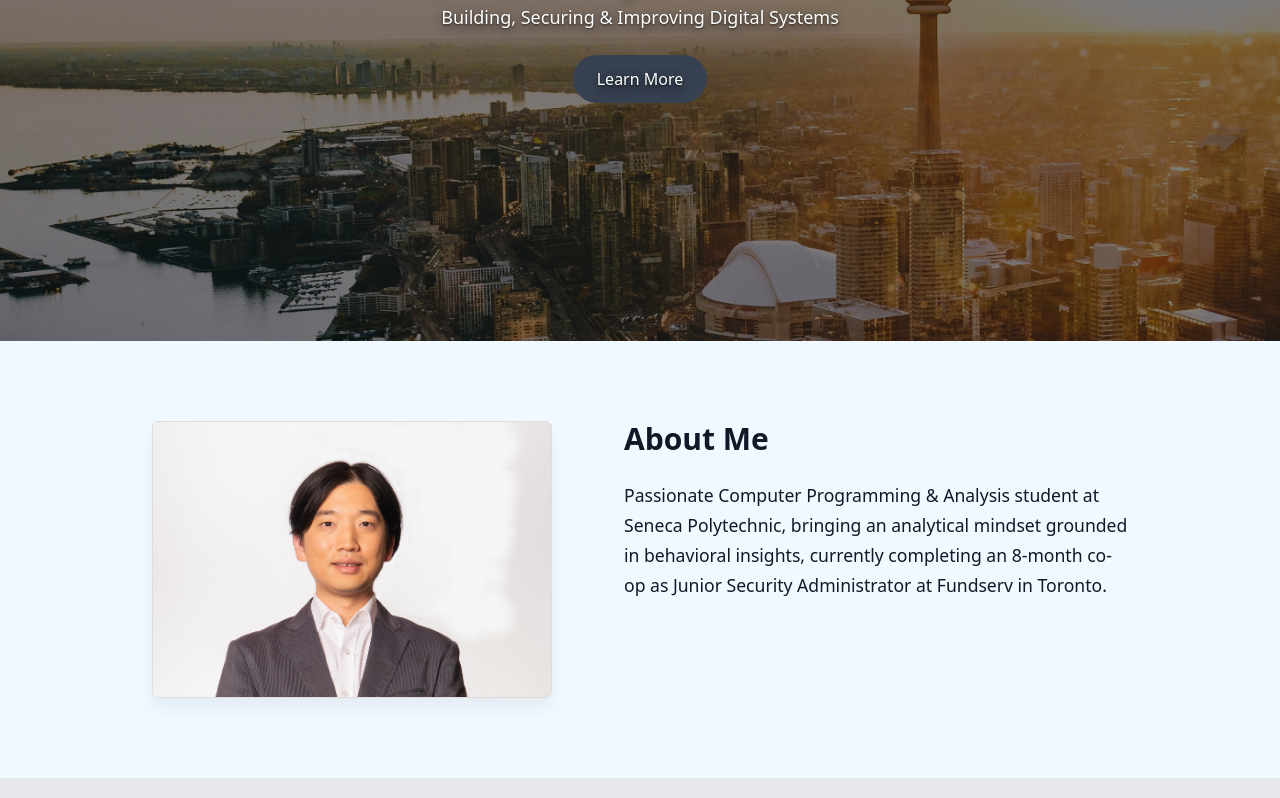
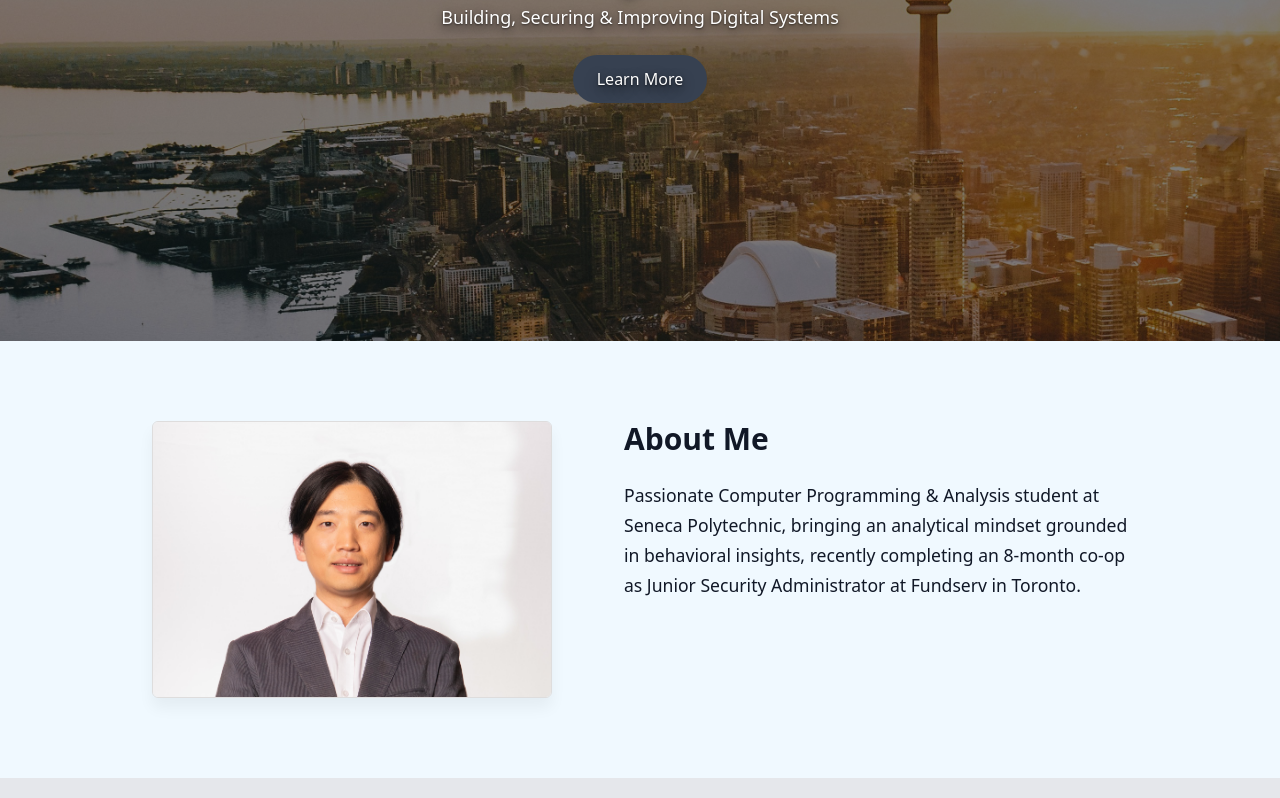
Before and after one commit to terrykim109/personalPortfolio, a website: page index.html in a window 1280 px wide. Shown: the part 375-1173 px from the top of the page. Drawn offline with nearby package versions, Linux system fonts and the light colour scheme.

Commit message:
Update index.html

```diff
--- a/index.html
+++ b/index.html
@@ -53,7 +53,7 @@
             <!-- <p id="typed-paragraph"><span id="typed-text"></span><span class="cursor">|</span></p> -->
             <!-- <p class="mt-6 bounce-text">Hard-working team player</p> -->
 
-            Passionate Computer Programming & Analysis student at Seneca Polytechnic, bringing an analytical mindset grounded in behavioral insights, currently completing an 8-month co-op as Junior Security Administrator at Fundserv in Toronto.
+            Passionate Computer Programming & Analysis student at Seneca Polytechnic, bringing an analytical mindset grounded in behavioral insights, recently completing an 8-month co-op as Junior Security Administrator at Fundserv in Toronto.
           </p>
         </div>
       </div>
```
